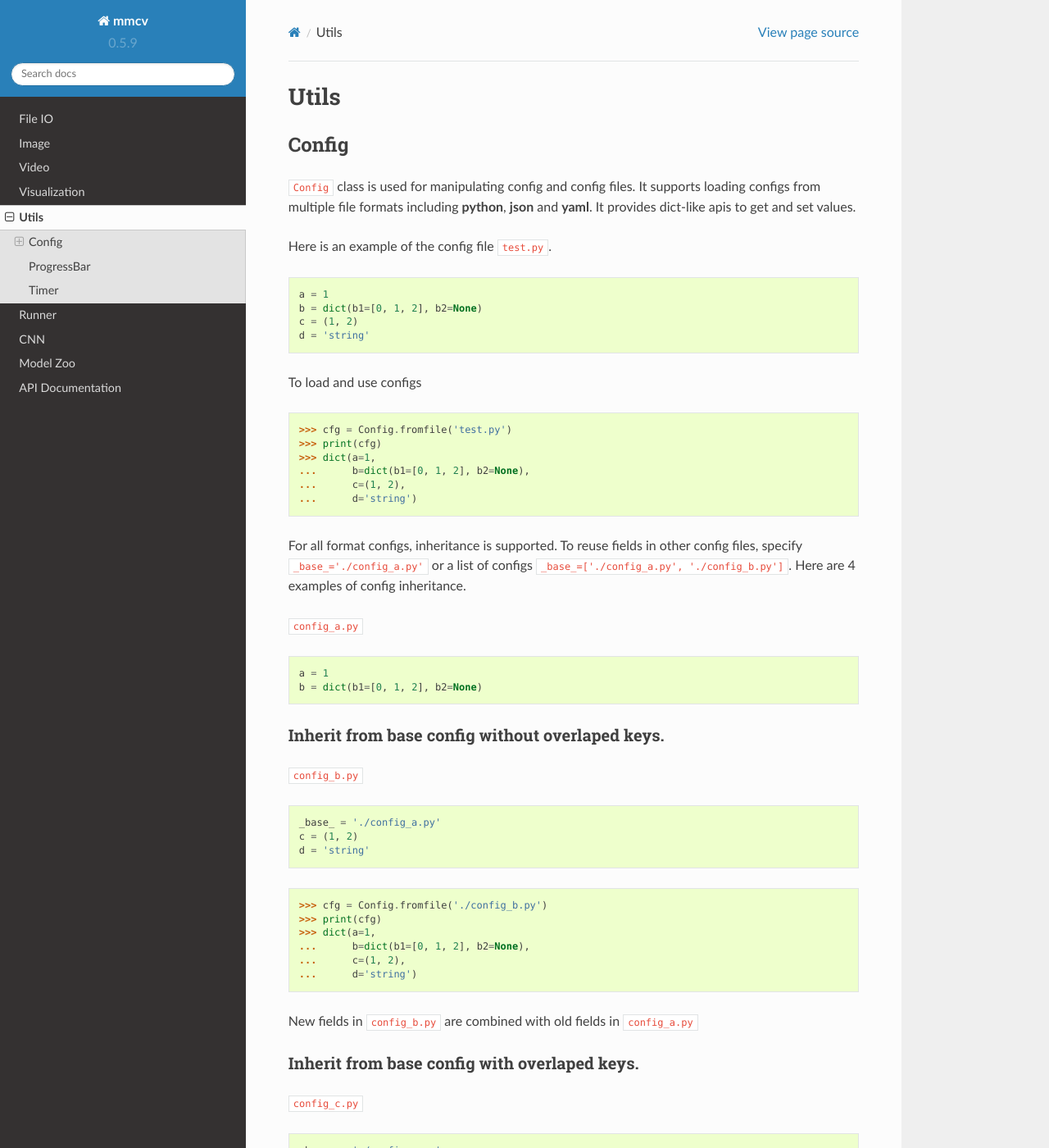
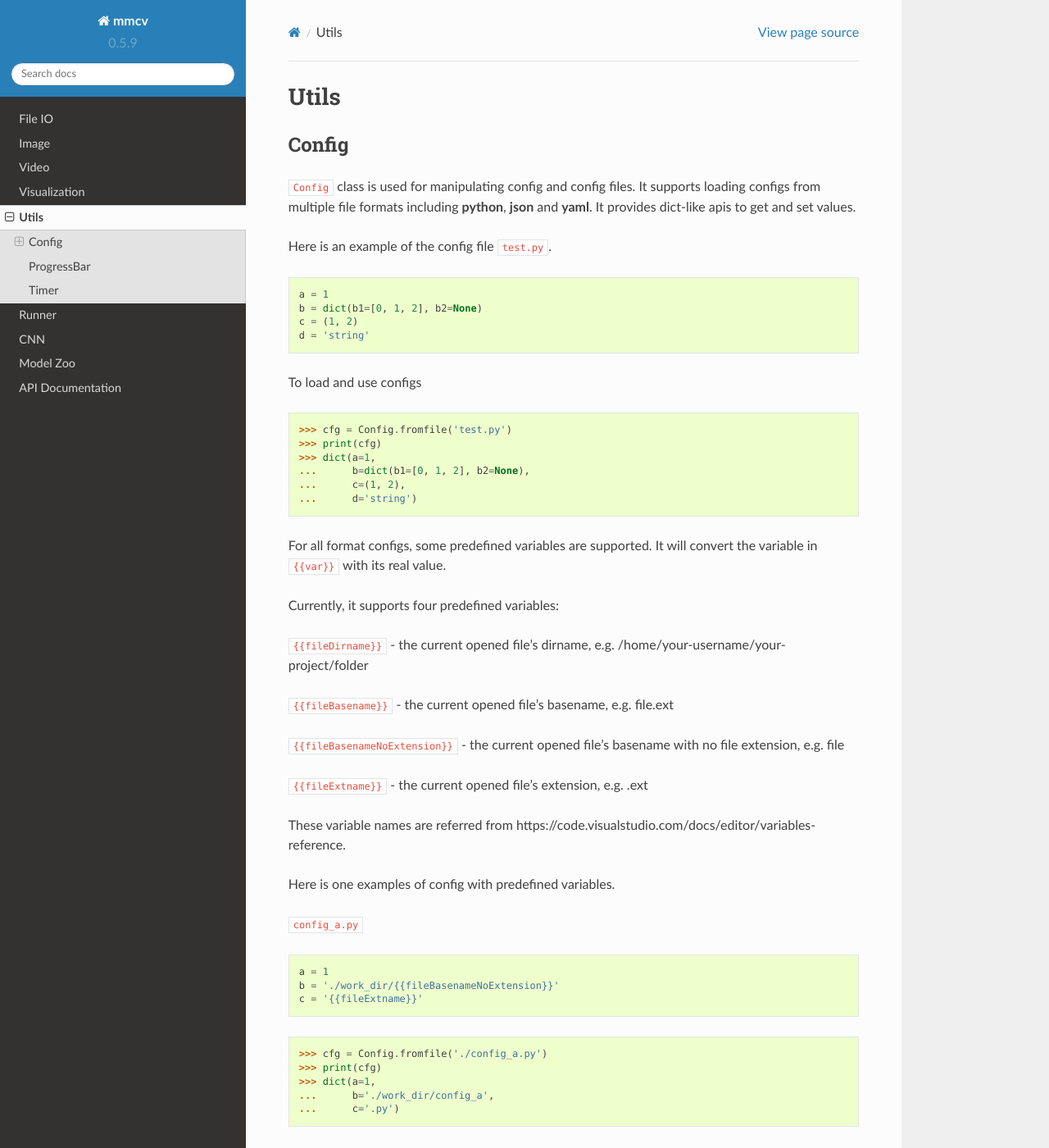
Before and after one commit to open-mmlab/mmcv, a Sphinx documentation site: the page built from docs/utils.md, in a window 1280 px wide and 1400 px high. Shown: the whole window at 82% size. Built offline with Sphinx 7.4.7 and the Read the Docs theme 2.0.0, drawn with Linux system fonts in a browser that asks for light colours.

Commit message:
extract code into a function and add docs
Signed-off-by: lixuanyi <lixuanyi@sensetime.com>

````diff
--- a/docs/utils.md
+++ b/docs/utils.md
@@ -25,6 +25,39 @@ To load and use configs
 ...      c=(1, 2),
 ...      d='string')
 ```
+
+For all format configs, some predefined variables are supported. It will convert the variable in `{{var}}` with its real value.
+
+Currently, it supports four predefined variables:
+
+`{{fileDirname}}` - the current opened file's dirname, e.g. /home/your-username/your-project/folder
+
+`{{fileBasename}}` - the current opened file's basename, e.g. file.ext
+
+`{{fileBasenameNoExtension}}` - the current opened file's basename with no file extension, e.g. file
+
+`{{fileExtname}}` - the current opened file's extension, e.g. .ext
+
+These variable names are referred from https://code.visualstudio.com/docs/editor/variables-reference.
+
+Here is one examples of config with predefined variables.
+
+`config_a.py`
+
+```python
+a = 1
+b = './work_dir/{{fileBasenameNoExtension}}'
+c = '{{fileExtname}}'
+```
+
+```python
+>>> cfg = Config.fromfile('./config_a.py')
+>>> print(cfg)
+>>> dict(a=1,
+...      b='./work_dir/config_a',
+...      c='.py')
+```
+
 
 For all format configs, inheritance is supported. To reuse fields in other config files,
 specify `_base_='./config_a.py'` or a list of configs `_base_=['./config_a.py', './config_b.py']`.
````
Also changed, not shown: 1 other file.
